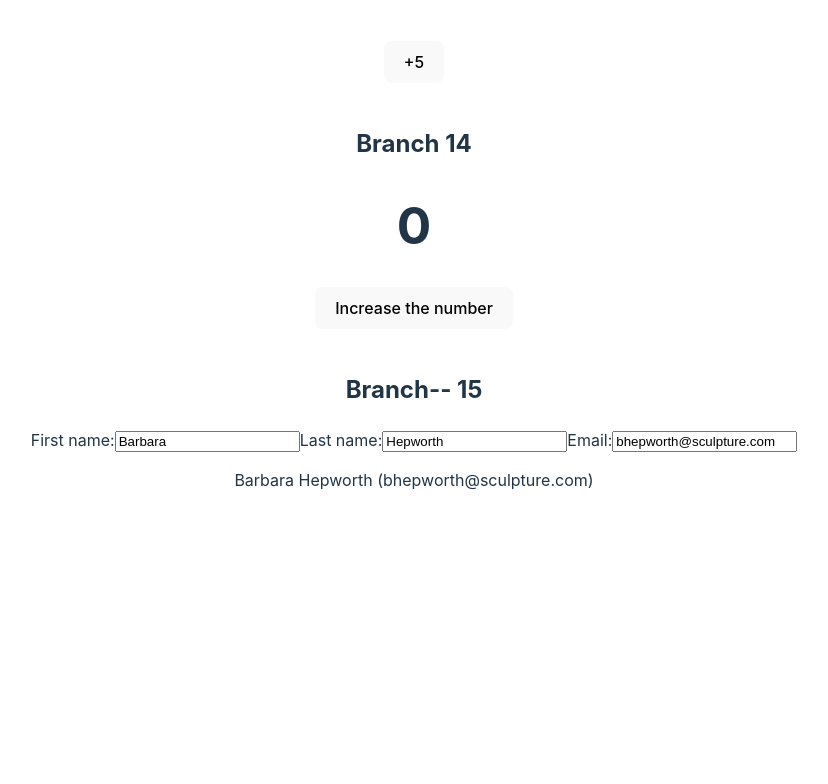
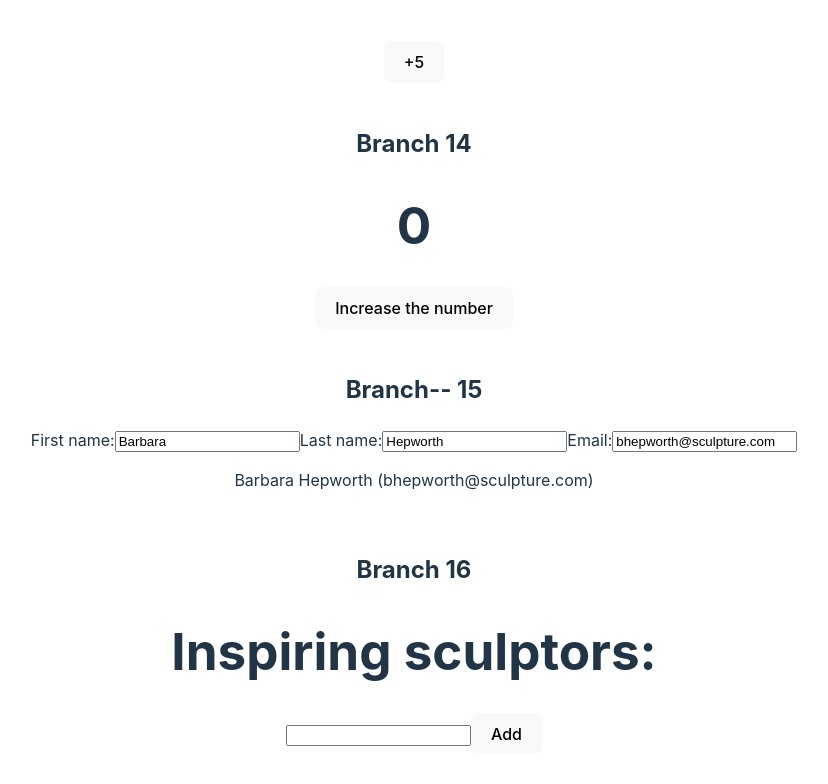
Before and after one commit to drbilll/react-things, a React (Vite) app: page / in a window 1280 px wide. Shown: the part 6695-7479 px from the top of the page, without its empty margins (226-1054 px from the left). Before the commit the page ends 7235 px from the top, so only its background shows below. Built offline with nearby package versions, Linux system fonts and the light colour scheme.

Commit message:
Commit 16-Updating-Arrays-in-State

```diff
--- a/src/App.jsx
+++ b/src/App.jsx
@@ -12,6 +12,7 @@ import Gallery2 from './Gallery2'
 import GetImageURL from './GetImageURL'
 import InspirationGenerator from './InspirationGenerator'
 import List from './List'
+import List1 from './List1'
 import PackingList from './PackingList'
 import Profile1 from './Profile1'
 import ToDoList from './ToDoList'
@@ -104,6 +105,11 @@ function App() {
         <Form />
       </div>
 
+      <div>
+        <br/><h2>Branch 16</h2>
+        <List1 />
+      </div>
+
     </>
   )
 }
--- /dev/null
+++ b/src/List1.jsx
@@ -0,0 +1,29 @@
+import { useState } from 'react';
+
+let nextId = 0;
+
+export default function List1() {
+  const [name, setName] = useState('');
+  const [artists, setArtists] = useState([]);
+
+  return (
+    <>
+      <h1>Inspiring sculptors:</h1>
+      <input
+        value={name}
+        onChange={e => setName(e.target.value)}
+      />
+      <button onClick={() => {
+        setArtists([
+          ...artists,
+          { id: nextId++, name: name }
+        ]);
+      }}>Add</button>
+      <ul>
+        {artists.map(artist => (
+          <li key={artist.id}>{artist.name}</li>
+        ))}
+      </ul>
+    </>
+  );
+}
```
